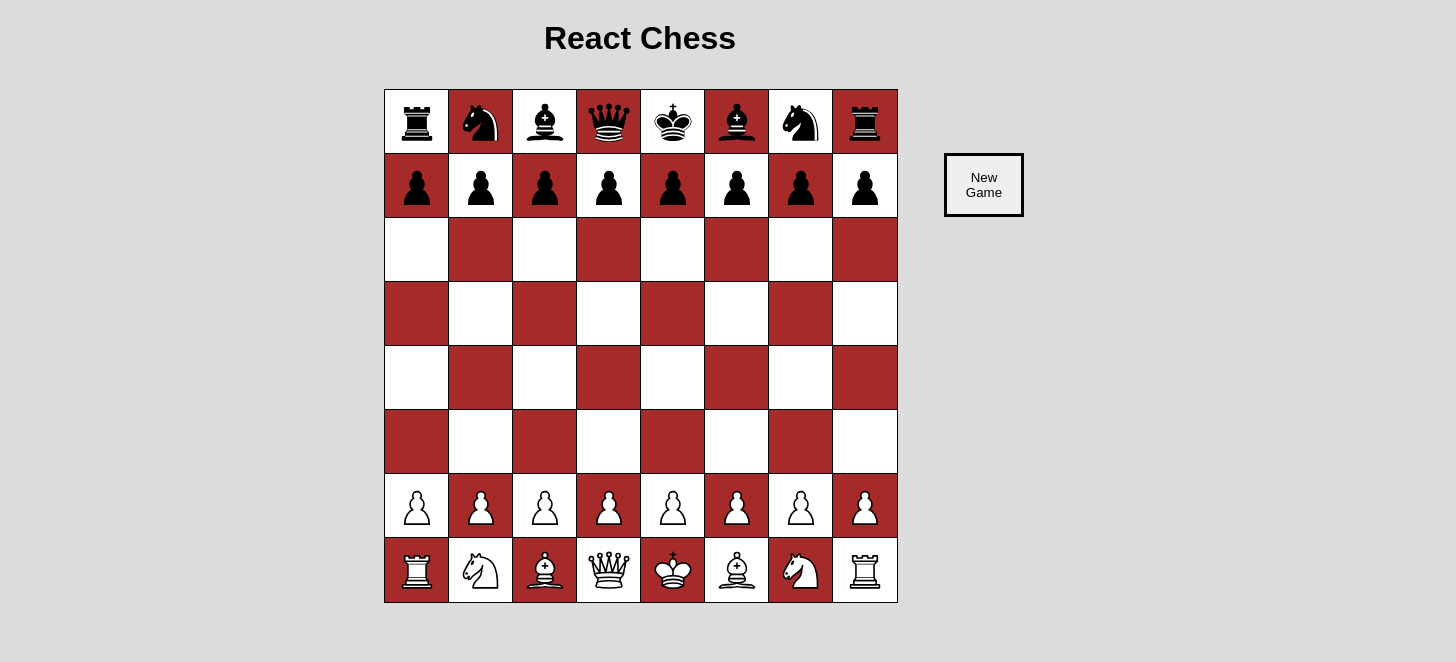
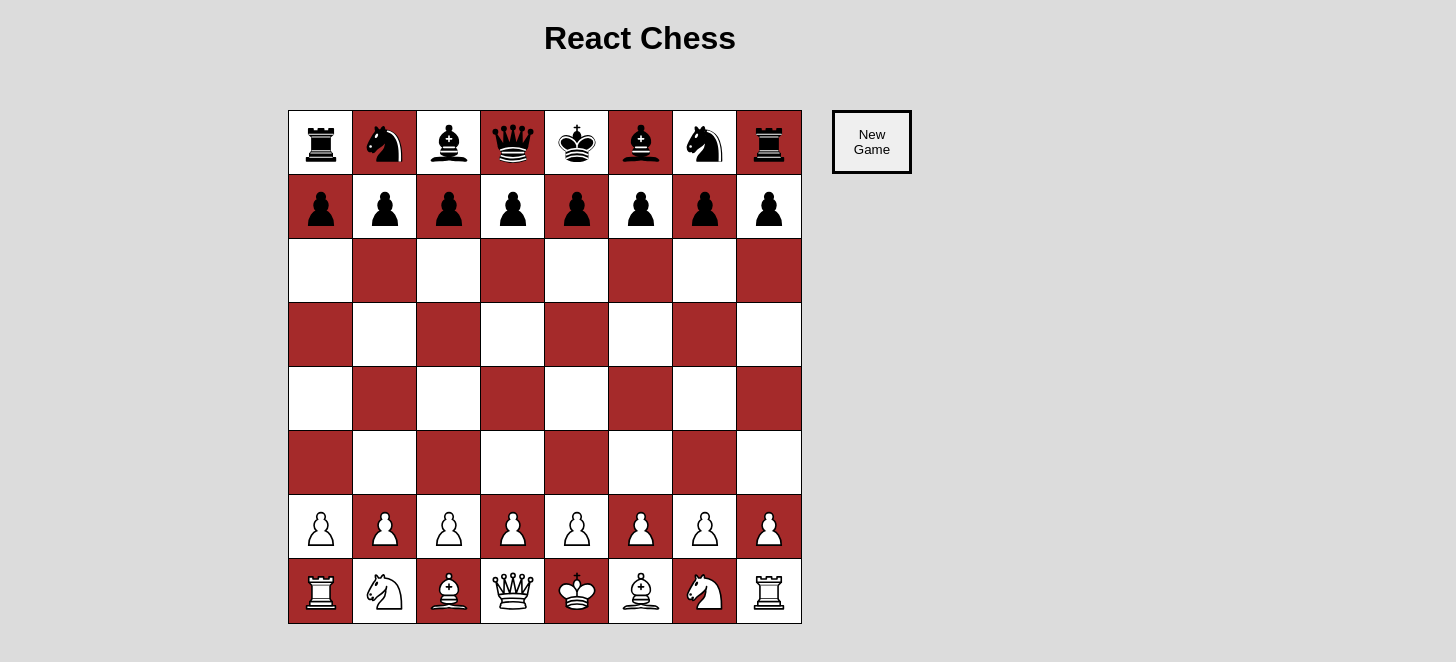
Before and after one commit to djmiller1008/ReactChess, a React (Create React App) app: page / in a window 1280 px wide. Shown: the top 662 px of the page, 1456 px wide, since content can reach past the window. Built offline with nearby package versions, Linux system fonts and the light colour scheme.

Commit message:
Add styling for promotion component, integrate component onto the layout

```diff
--- a/src/assets/styles/board.css
+++ b/src/assets/styles/board.css
@@ -10,13 +10,16 @@ body {
     text-align: center;
 }
 
+.game-area {
+    display: flex;
+}
+
 .board-container {
     margin-top: 2rem;
     margin-bottom: 2rem;
     display: grid;
     grid-template-rows: repeat(8, 4rem);
     grid-template-columns: repeat(8, 4rem);
-
 }
 
 #root {
@@ -24,16 +27,15 @@ body {
     justify-content: center;
 }
 
-
-
 .message-box {
-    position: relative;
     display: flex;
     flex-direction: column;
-    bottom: 30rem;
+    bottom: 25rem;
     left: 35rem;
+    width: 10rem;
     font-weight: 700;
     font-size: 2rem;
+    margin-left: 2rem;
 }
 
 .new-game-button {
@@ -41,7 +43,6 @@ body {
     height: 4rem;
     border: none;
     border: 3px solid black;
-
 }
 
 .new-game-button:hover {
@@ -52,3 +53,37 @@ body {
 .message {
     margin-top: 2rem;
 }
+
+.promotion-container {
+    width: 15rem;
+}
+
+.promotion-popup {
+    display: flex;
+    border: 2px solid black;
+    width: fit-content;
+    height: fit-content;
+    margin-right: 2rem;
+}
+
+.white-promotion {
+    margin-top: 2rem;
+}
+
+.black-promotion {
+    margin-top: 30rem;
+}
+
+.promotion-piece-wrapper {
+    border-right: 2px solid;
+    padding: 3px 3px 0px 3px;
+}
+
+.promotion-piece-wrapper:last-child {
+    border-right: none;
+}
+
+.promotion-piece-wrapper:hover {
+    cursor: pointer;
+    background-color: darkgray;
+}
```
